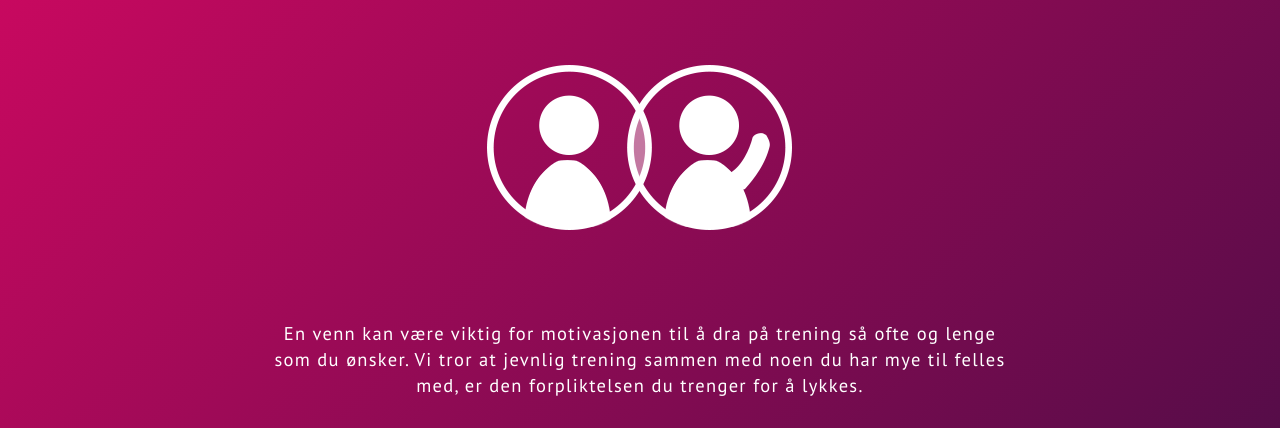
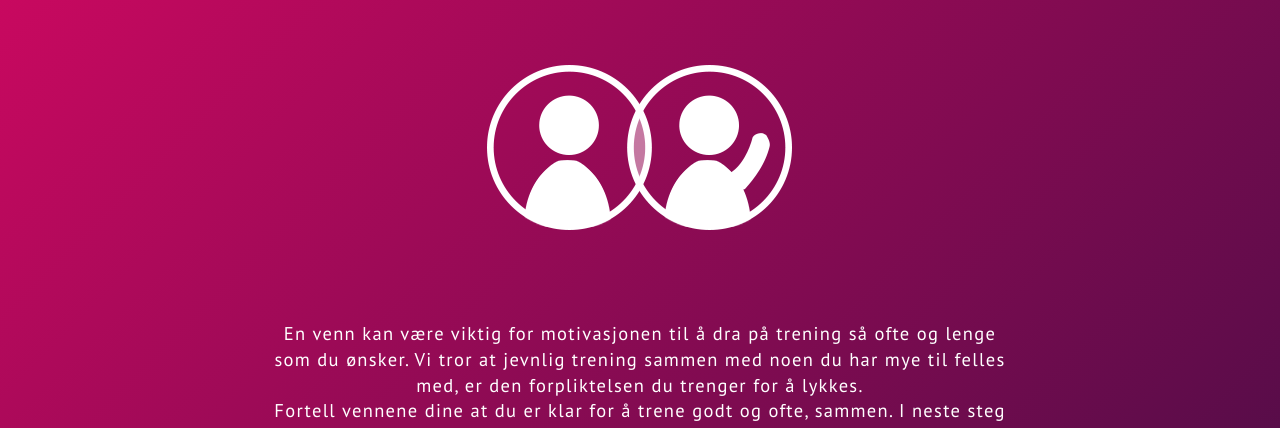
Before and after one commit to elinnordicagency/evobuddy, a plain HTML site: page index.html in a window 1280 px wide. Shown: the part 271-699 px from the top of the page. Drawn offline with nearby package versions, Linux system fonts and the light colour scheme.

Commit message:
Update index.html

```diff
--- a/index.html
+++ b/index.html
@@ -110,7 +110,7 @@
 				<img src="src/images/evobuddies.png" style="padding:7% 0% 7% 0%;">
 			</div>
 			<div class="col-xs-12 col-md-8 col-md-offset-2 text-center" style="padding:1%;">
-			<p>En venn kan være viktig for motivasjonen til å dra på trening så ofte og lenge som du ønsker. Vi tror at jevnlig trening sammen med noen du har mye til felles med, er den forpliktelsen du trenger for å lykkes.</p></div>
+			<p>En venn kan være viktig for motivasjonen til å dra på trening så ofte og lenge som du ønsker. Vi tror at jevnlig trening sammen med noen du har mye til felles med, er den forpliktelsen du trenger for å lykkes. <br>Fortell vennene dine at du er klar for å trene godt og ofte, sammen. I neste steg kan du invitere de som du tror er like giret på et sterkt 2017 som du er!</p></div>
 
 			<div class="col-xs-12 col-xs-offset-0 col-md-4 col-md-offset-4 text-center" style="padding:0%;">
 				<form method="post" action="" style="padding:3% 5% 3% 5%;">
```
